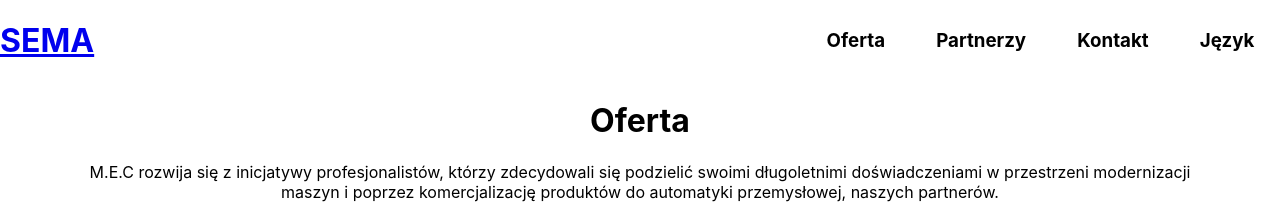
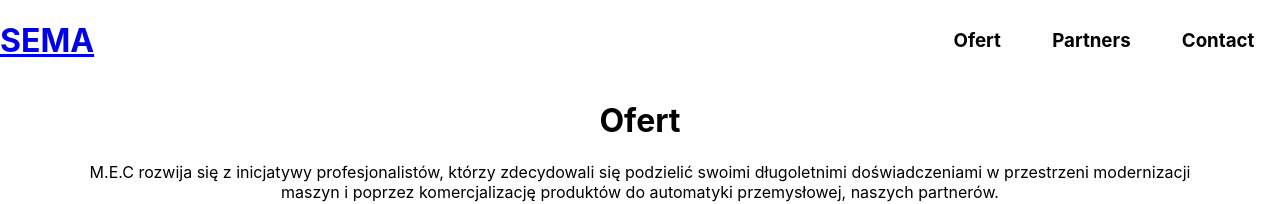
Before and after one commit to jimmeryn/springs-card, a React app: page / in a window 1280 px wide. Shown: the top 204 px of the page. Built offline with nearby package versions, Linux system fonts and the light colour scheme.

Commit message:
spelling

```diff
--- a/src/components/navbar/menuComponents.json
+++ b/src/components/navbar/menuComponents.json
@@ -1,8 +1,7 @@
 {
   "components": [
-    { "id": 0, "name": "Oferta" },
-    { "id": 1, "name": "Partnerzy" },
-    { "id": 2, "name": "Kontakt" },
-    { "id": 3, "name": "Język" }
+    { "id": 0, "name": "Ofert" },
+    { "id": 1, "name": "Partners" },
+    { "id": 2, "name": "Contact" }
   ]
 }
--- a/src/components/ofert.jsx
+++ b/src/components/ofert.jsx
@@ -3,7 +3,7 @@ import Gallery from "./images";
 
 const Ofert = () => (
   <div className="Ofert">
-    <h1>Oferta</h1>
+    <h1>Ofert</h1>
     <p>
       M.E.C rozwija się z inicjatywy profesjonalistów, którzy zdecydowali się
       podzielić swoimi długoletnimi doświadczeniami w przestrzeni modernizacji
```
